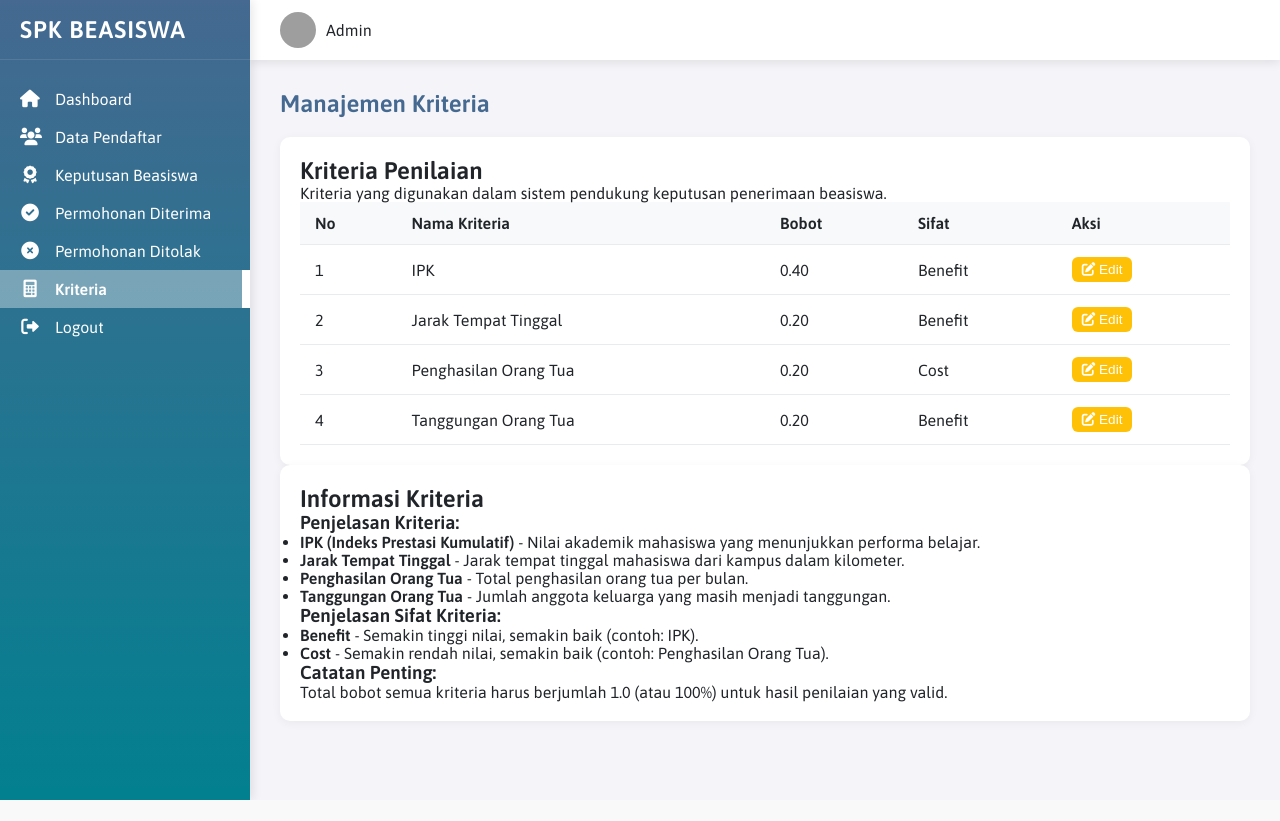
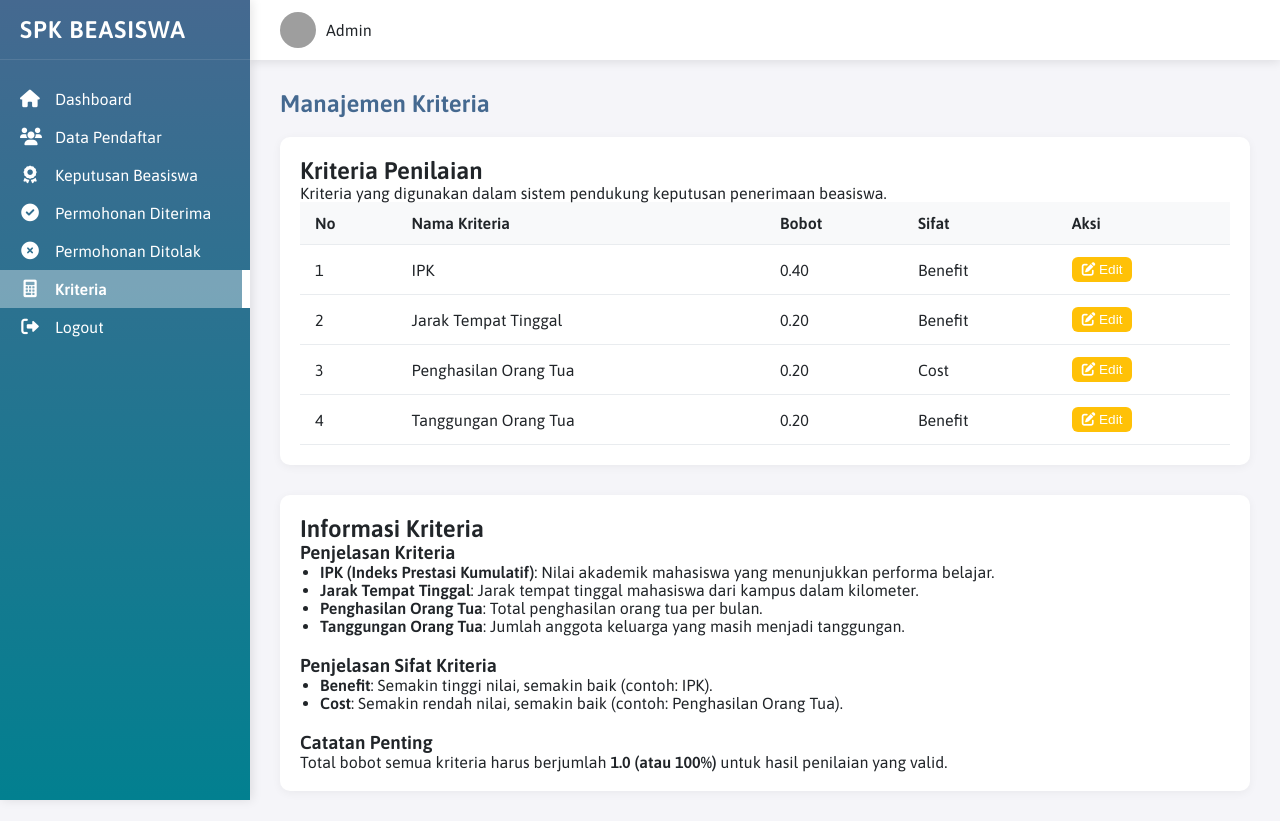
Before and after one commit to almaids/spkwebsite, a PHP site: page /admin/kriteria.php in a window 1280 px wide. Before the commit the page ends 800 px from the top, so only its background shows below. Run offline with PHP 8.4, Linux system fonts and the light colour scheme; a user stored in the database is signed in; data comes from the database, SQL or seed files in the repository; grey boxes are pictures that could not be loaded.

Commit message:
Update kriteria.php

```diff
--- a/admin/kriteria.php
+++ b/admin/kriteria.php
@@ -284,27 +284,35 @@ $conn->close();
                 </div>
             </div>
 
-            <div class="card mt-4">
+            <div class="card mt-5" style="margin-top: 30px;">
                 <div class="card-header">
                 <h2>Informasi Kriteria</h2>
     </div>
     <div class="card-body">
-                    <h3>Penjelasan Kriteria:</h3>
-                    <ul>
-                        <li><strong>IPK (Indeks Prestasi Kumulatif)</strong> - Nilai akademik mahasiswa yang menunjukkan performa belajar.</li>
-                        <li><strong>Jarak Tempat Tinggal</strong> - Jarak tempat tinggal mahasiswa dari kampus dalam kilometer.</li>
-                        <li><strong>Penghasilan Orang Tua</strong> - Total penghasilan orang tua per bulan.</li>
-                        <li><strong>Tanggungan Orang Tua</strong> - Jumlah anggota keluarga yang masih menjadi tanggungan.</li>
+        <section style="margin-bottom: 20px;">
+            <h3>Penjelasan Kriteria</h3>
+            <ul style="list-style-type: disc; padding-left: 20px;">
+                <li><strong>IPK (Indeks Prestasi Kumulatif)</strong>: Nilai akademik mahasiswa yang menunjukkan performa belajar.</li>
+                <li><strong>Jarak Tempat Tinggal</strong>: Jarak tempat tinggal mahasiswa dari kampus dalam kilometer.</li>
+                <li><strong>Penghasilan Orang Tua</strong>: Total penghasilan orang tua per bulan.</li>
+                <li><strong>Tanggungan Orang Tua</strong>: Jumlah anggota keluarga yang masih menjadi tanggungan.</li>
             </ul>
+        </section>
 
-                    <h3>Penjelasan Sifat Kriteria:</h3>
-                    <ul>
-                        <li><strong>Benefit</strong> - Semakin tinggi nilai, semakin baik (contoh: IPK).</li>
-                        <li><strong>Cost</strong> - Semakin rendah nilai, semakin baik (contoh: Penghasilan Orang Tua).</li>
+        <section style="margin-bottom: 20px;">
+            <h3>Penjelasan Sifat Kriteria</h3>
+            <ul style="list-style-type: disc; padding-left: 20px;">
+                <li><strong>Benefit</strong>: Semakin tinggi nilai, semakin baik (contoh: IPK).</li>
+                <li><strong>Cost</strong>: Semakin rendah nilai, semakin baik (contoh: Penghasilan Orang Tua).</li>
             </ul>
+        </section>
 
-                    <h3>Catatan Penting:</h3>
-                    <p>Total bobot semua kriteria harus berjumlah 1.0 (atau 100%) untuk hasil penilaian yang valid.</p>
+        <section>
+            <h3>Catatan Penting</h3>
+            <p style="margin: 0;">
+                Total bobot semua kriteria harus berjumlah <strong>1.0 (atau 100%)</strong> untuk hasil penilaian yang valid.
+            </p>
+                    </section>
             </div>
         </div>
         </div>
```
Lines whose indentation alone changed are shown as unchanged.
